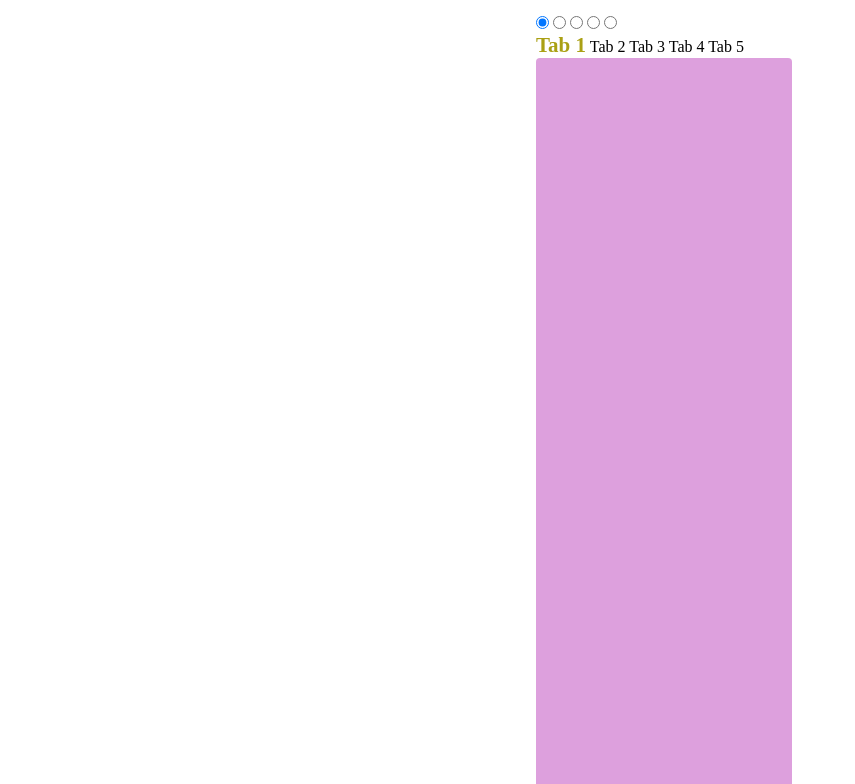
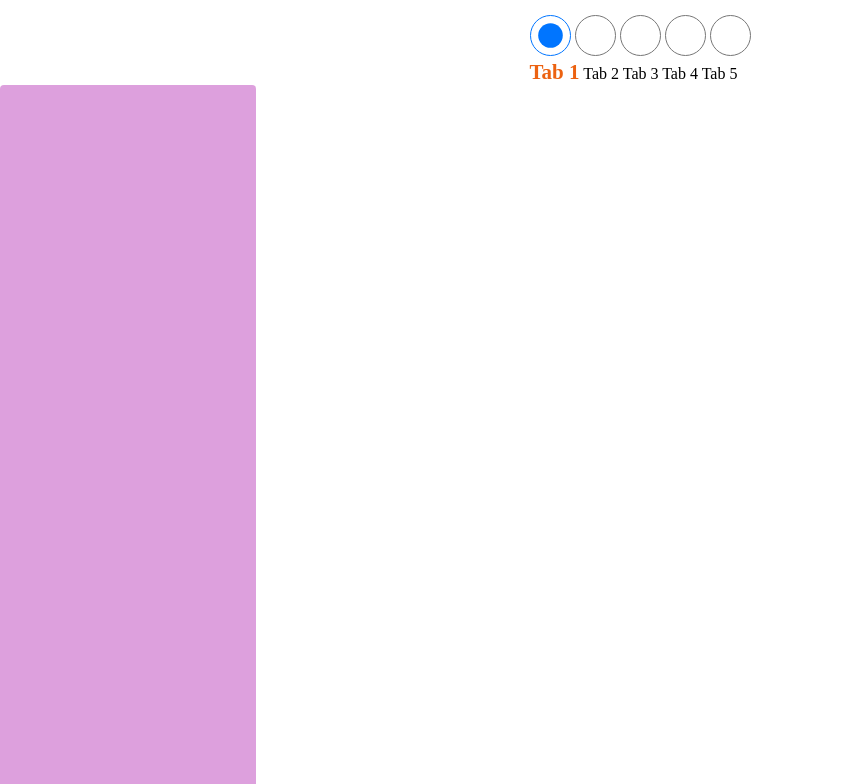
Before and after one commit to israelassis/Postagens, a plain HTML site: page index_navBar.html in a window 1280 px wide. Shown: the part 154-938 px from the top of the page, without its empty margins (0-855 px from the left). Drawn offline with Linux system fonts and the light colour scheme.

Commit message:
Organização de elementos
Organizado elementos Tab:checked <nav label e nav .slider>

Ajustado Bug de alinhamento, ajustando para que a img inicie no lado esquerdo da pagina "left 0%" do #Tab1

```diff
--- a/style_navBar.css
+++ b/style_navBar.css
@@ -17,9 +17,25 @@ body{
     #tab4:checked ~ nav label.tab4,
     #tab5:checked ~ nav label.tab5
     {
-    color: #aaa014;
+    color: #ec6211;
     font-weight: 600;
     font-size: 21px;
+    }
+
+    #tab1:checked ~nav .slider{
+        left: 0%;
+    }
+    #tab2:checked ~ nav .slider{
+    left: 20%;
+    }
+    #tab3:checked ~ nav .slider{
+    left: 40%;
+    }
+    #tab4:checked ~ nav .slider{
+    left: 60%;
+    }
+    #tab5:checked ~ nav .slider{
+    left: 80%;
     }
 
 nav .slider{
@@ -38,24 +54,10 @@ nav .slider{
     animation: none;
 }
 
-
-
 input[type="radio"]{
+    height: 41px;
+    width: 41px;
 }
-
-#tab2:checked ~ nav .slider{
-    left: 20%;
-}
-#tab3:checked ~ nav .slider{
-    left: 40%;
-}
-#tab4:checked ~ nav .slider{
-    left: 60%;
-}
-#tab5:checked ~ nav .slider{
-    left: 80%;
-}
-
 
 .button{
     font-size: 44px;
```
Lines whose indentation alone changed are shown as unchanged.
